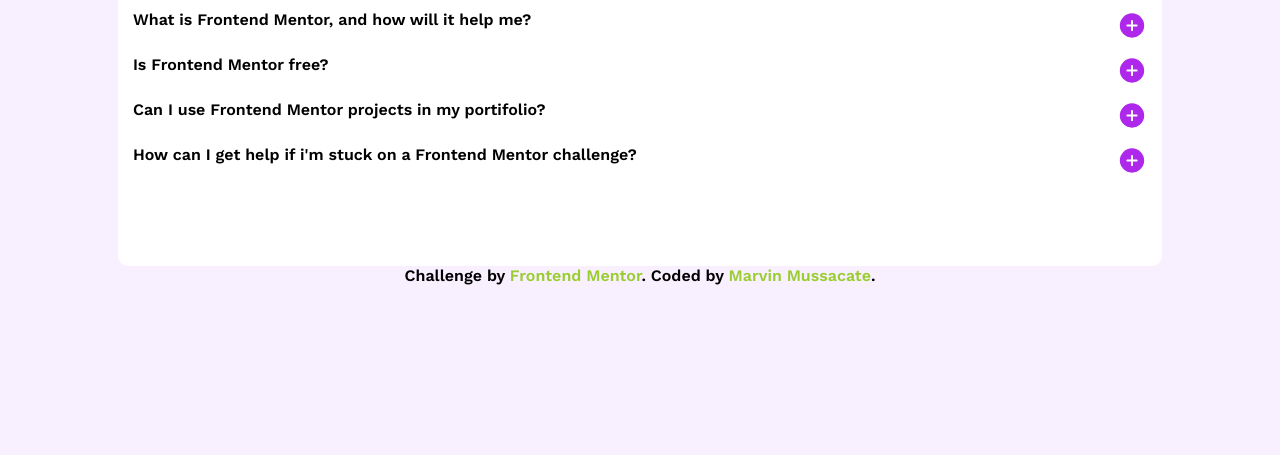
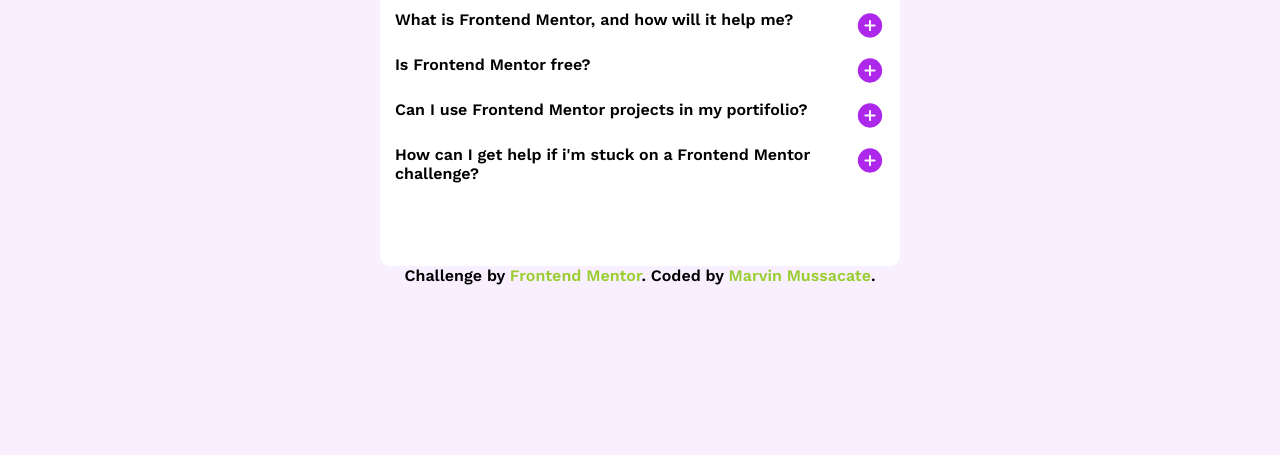
Before and after one commit to Urassamx7/MediaQ, a plain HTML site: page faq-accordion-main/index.html in a window 1280 px wide. Shown: the part 345-800 px from the top of the page. Drawn offline with nearby package versions, Linux system fonts and the light colour scheme.

Commit message:
Last One

```diff
--- a/faq-accordion-main/style.css
+++ b/faq-accordion-main/style.css
@@ -74,3 +74,22 @@
     color: yellowgreen ;
     text-decoration: none;
 }
+
+
+@media (min-width: 376px) {
+    body{
+        background-image: url('assets/images/background-pattern-desktop.svg');
+    }
+    .container{
+        width: 65vw;
+    }
+}
+
+@media (min-width: 768px) {
+    body{
+        background-image: url('assets/images/background-pattern-desktop.svg');
+    }
+    .container{
+        width: 500px;
+    }
+}
```
